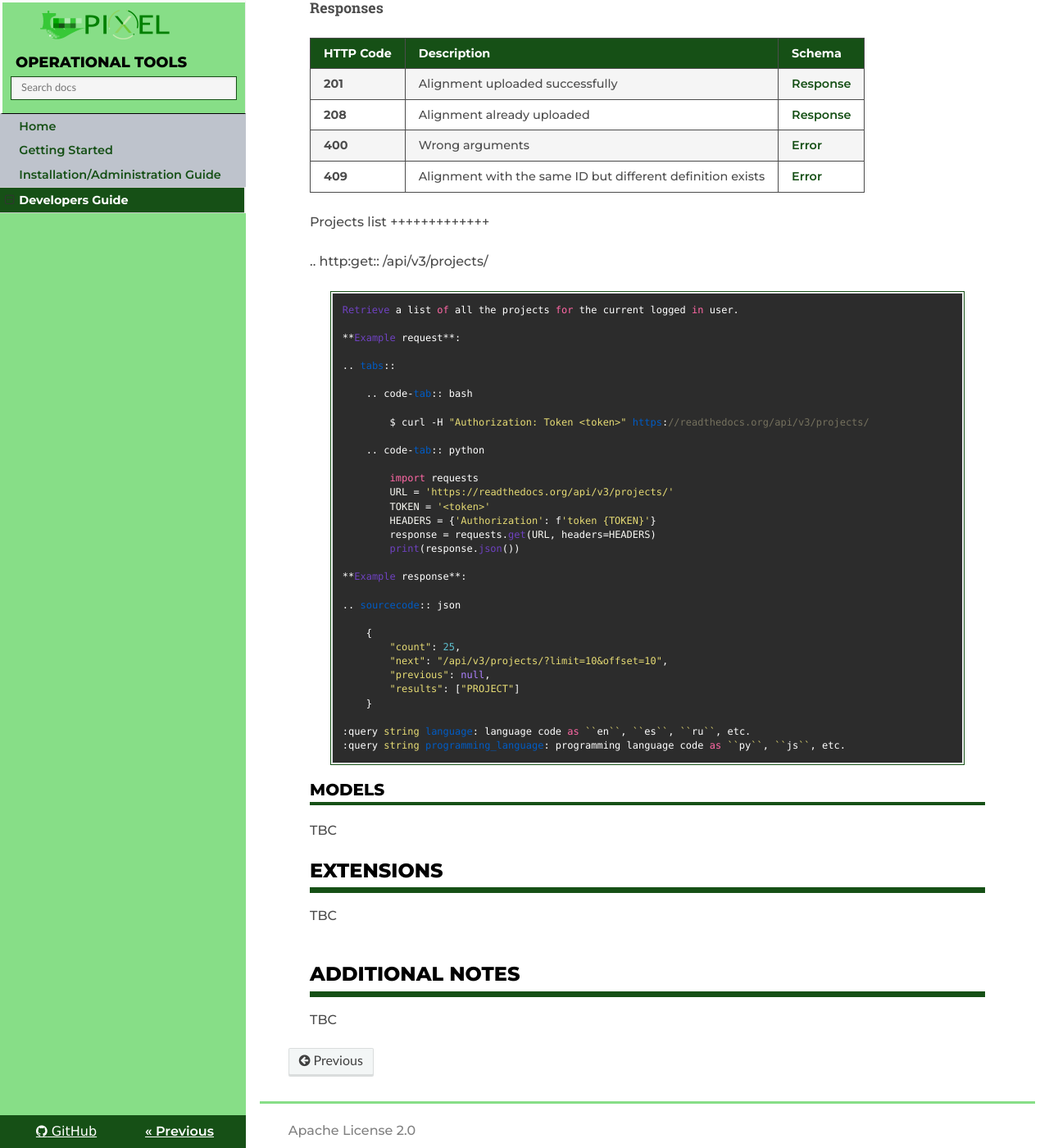
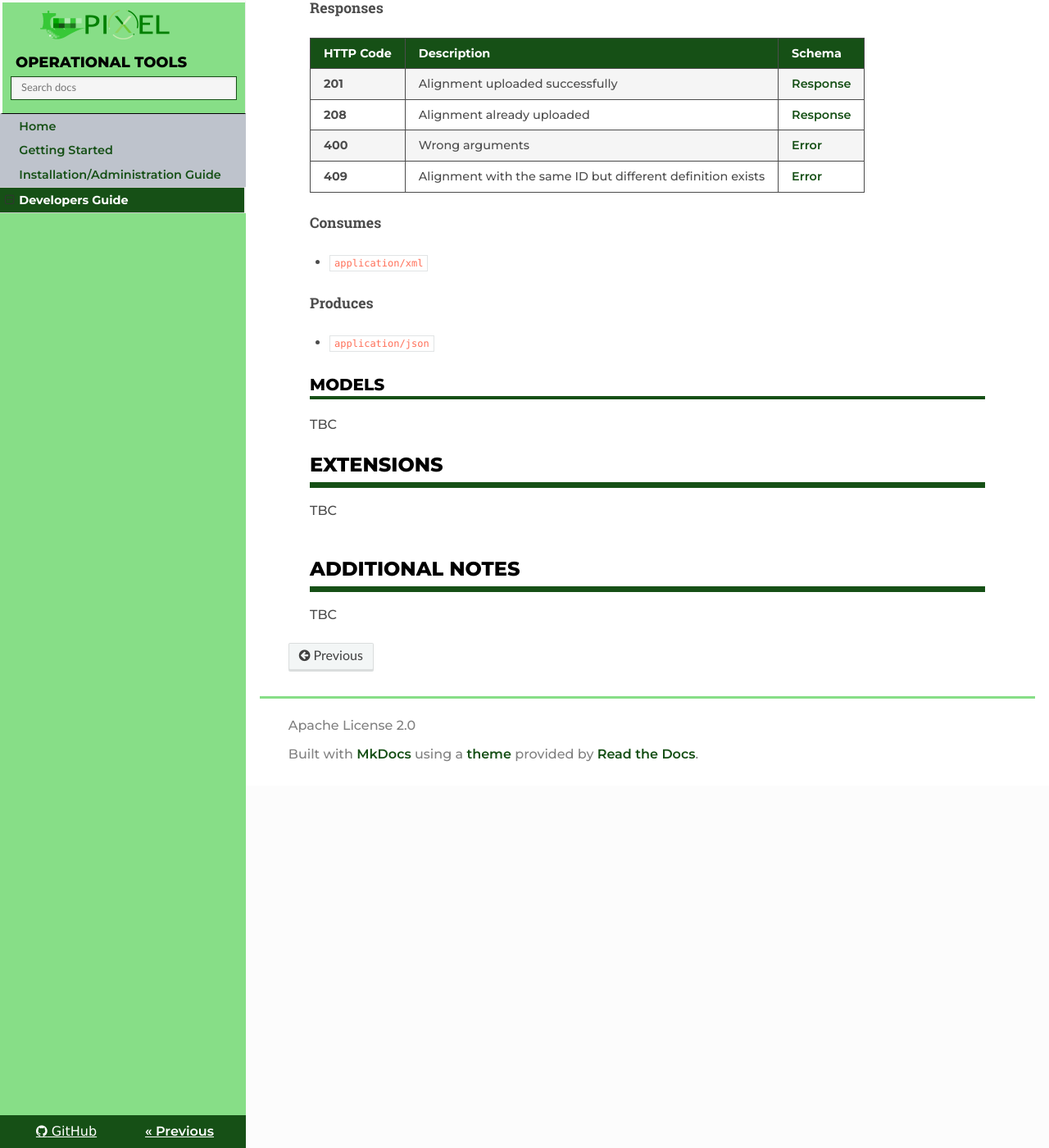
Before and after one commit to pixel-ports/docs-pas, an MkDocs documentation site: the page built from docs/devel_guide.md, in a window 1280 px wide and 1400 px high, scrolled down 1054 px. Shown: the whole window at 82% size. Built offline with MkDocs 1.6.1, drawn with Linux system fonts in a browser that asks for light colours; nearby versions of some CDN libraries; old or Windows-style settings are respelled for this version of MkDocs.

Commit message:
Update devel_guide.md

```diff
--- a/docs/devel_guide.md
+++ b/docs/devel_guide.md
@@ -55,43 +55,15 @@ POST /alignments
 |**409**|Alignment with the same ID but different definition exists|[Error](definitions.md#error)|
 
 
-Projects list
-+++++++++++++
+##### Consumes
 
-.. http:get:: /api/v3/projects/
+* `application/xml`
 
-    Retrieve a list of all the projects for the current logged in user.
 
-    **Example request**:
+##### Produces
 
-    .. tabs::
+* `application/json`
 
-        .. code-tab:: bash
-
-            $ curl -H "Authorization: Token <token>" https://readthedocs.org/api/v3/projects/
-
-        .. code-tab:: python
-
-            import requests
-            URL = 'https://readthedocs.org/api/v3/projects/'
-            TOKEN = '<token>'
-            HEADERS = {'Authorization': f'token {TOKEN}'}
-            response = requests.get(URL, headers=HEADERS)
-            print(response.json())
-
-    **Example response**:
-
-    .. sourcecode:: json
-
-        {
-            "count": 25,
-            "next": "/api/v3/projects/?limit=10&offset=10",
-            "previous": null,
-            "results": ["PROJECT"]
-        }
-
-    :query string language: language code as ``en``, ``es``, ``ru``, etc.
-    :query string programming_language: programming language code as ``py``, ``js``, etc.
 
 
 ### Models
```
